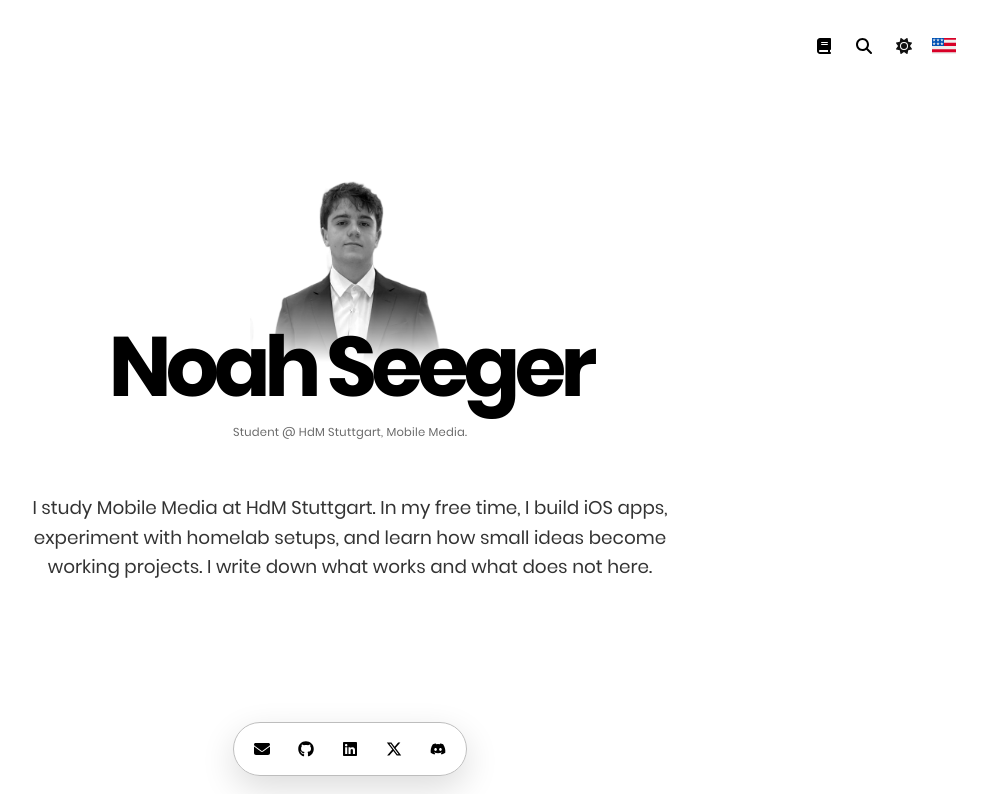
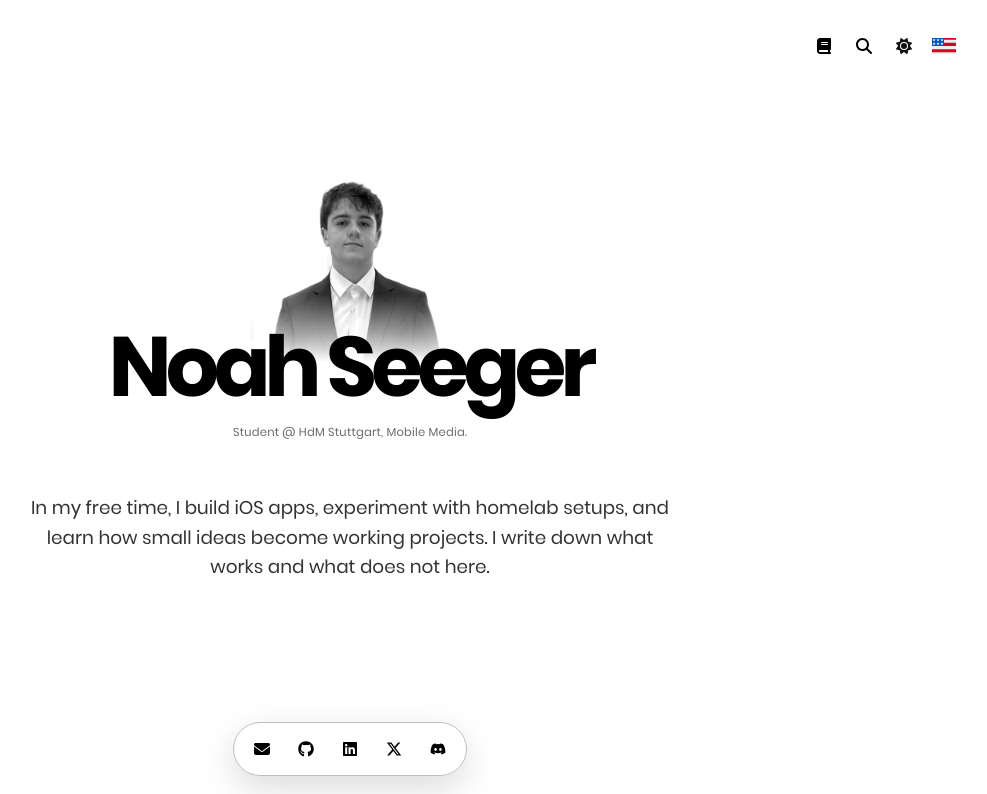
Before and after one commit to NoahSeeger/portfolio, a React (Vite) app: page / in a window 1280 px wide. Shown: the top 794 px of the page, without its empty margins (290-1277 px from the left). Built offline with nearby package versions, Linux system fonts and the light colour scheme.

Commit message:
Remove repeated study detail from hero intro

```diff
--- a/src/components/Hero.jsx
+++ b/src/components/Hero.jsx
@@ -84,7 +84,7 @@ function Hero() {
         <p className="portfolio-meta">{t("about_line1", "Student @ HdM Stuttgart, Mobile Media.")}</p>
 
         <div className="portfolio-intro">
-          <p>{t("home_intro", "Ich studiere Mobile Media an der HdM Stuttgart. In meiner Freizeit baue ich iOS-Apps, probiere Homelab-Setups aus und lerne, wie aus kleinen Ideen funktionierende Projekte werden. Was dabei funktioniert und was nicht, schreibe ich hier auf.")}</p>
+          <p>{t("home_intro", "In meiner Freizeit baue ich iOS-Apps, probiere Homelab-Setups aus und lerne, wie aus kleinen Ideen funktionierende Projekte werden. Was dabei funktioniert und was nicht, schreibe ich hier auf.")}</p>
         </div>
       </motion.section>
 
--- a/src/locales/de/translation.json
+++ b/src/locales/de/translation.json
@@ -4,7 +4,7 @@
   "hero_github": "GitHub",
   "hero_contact": "Kontakt",
   "hero_img_alt": "Noah Seeger",
-  "home_intro": "Ich studiere Mobile Media an der HdM Stuttgart. In meiner Freizeit baue ich iOS-Apps, probiere Homelab-Setups aus und lerne, wie aus kleinen Ideen funktionierende Projekte werden. Was dabei funktioniert und was nicht, schreibe ich hier auf.",
+  "home_intro": "In meiner Freizeit baue ich iOS-Apps, probiere Homelab-Setups aus und lerne, wie aus kleinen Ideen funktionierende Projekte werden. Was dabei funktioniert und was nicht, schreibe ich hier auf.",
   "home_index_title": "Index",
   "home_about_detail": "ein paar Fakten",
   "home_work_detail": "Dinge, die ich baue",
--- a/src/locales/en/translation.json
+++ b/src/locales/en/translation.json
@@ -4,7 +4,7 @@
   "hero_github": "GitHub",
   "hero_contact": "Contact",
   "hero_img_alt": "Noah Seeger",
-  "home_intro": "I study Mobile Media at HdM Stuttgart. In my free time, I build iOS apps, experiment with homelab setups, and learn how small ideas become working projects. I write down what works and what does not here.",
+  "home_intro": "In my free time, I build iOS apps, experiment with homelab setups, and learn how small ideas become working projects. I write down what works and what does not here.",
   "home_index_title": "Index",
   "home_about_detail": "a few facts",
   "home_work_detail": "things I build",
```
